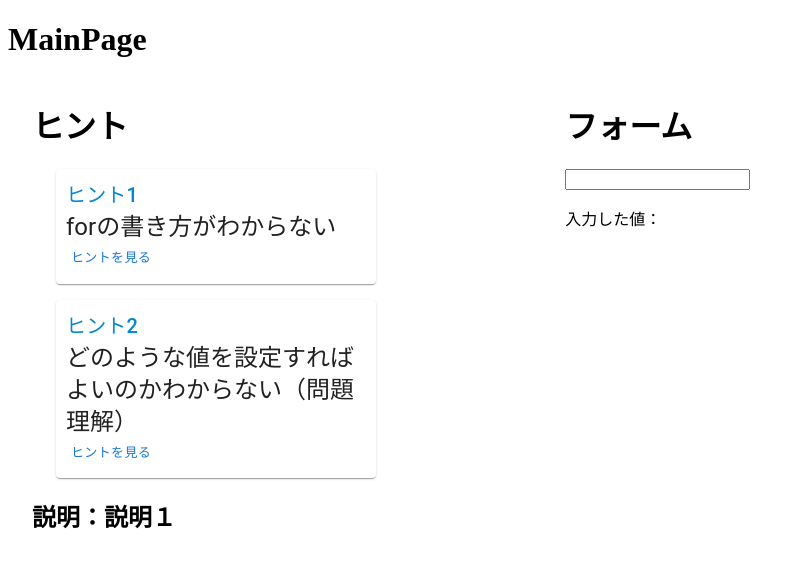
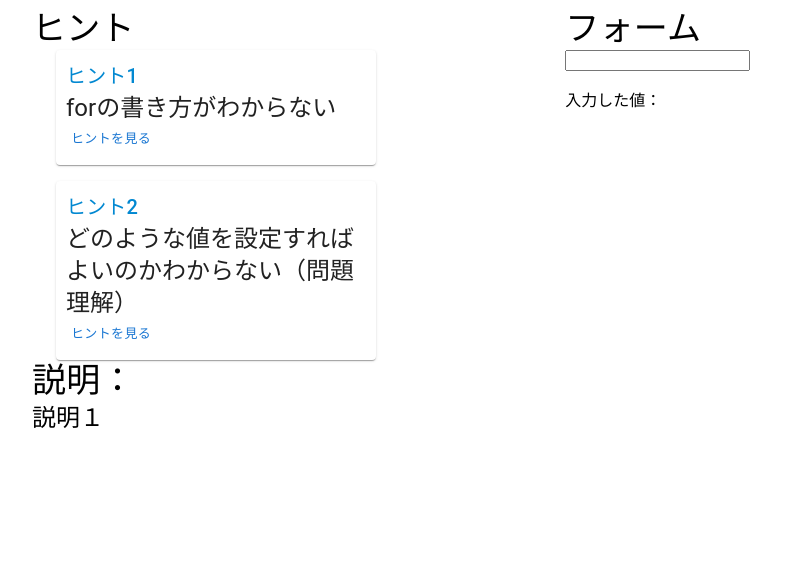
Before and after one commit to KHashimoto3/FIT2023_KH, a React (Vite) app in the folder mock/: page / in a window 1280 px wide. Shown: the top 568 px of the page, without its empty margins (0-805 px from the left). Built offline with nearby package versions, Linux system fonts and the light colour scheme.

Commit message:
タイトルや説明をTypoを使ったものに変更した。

```diff
--- a/mock/src/components/Assist.tsx
+++ b/mock/src/components/Assist.tsx
@@ -18,7 +18,7 @@ export const Assist = (props: Props) => {
 
     return (
         <Container maxWidth="md">
-            <h1>ヒント</h1>
+            <Typography variant="h4">ヒント</Typography>
             <Container maxWidth="md">
                 <Stack spacing={2}>
                     {hintList.map((hint, index) => {
@@ -33,7 +33,8 @@ export const Assist = (props: Props) => {
                 }
                  </Stack>
             </Container>
-            <h2>説明：{hintList[hintIndex].explanation}</h2>
+            <Typography variant="h4">説明：</Typography>
+            <Typography variant="h5">{hintList[hintIndex].explanation}</Typography>
         </Container>
     )
 };
--- a/mock/src/components/Form.tsx
+++ b/mock/src/components/Form.tsx
@@ -1,11 +1,11 @@
 import { useState } from "react";
-import { Container } from "@mui/material";
+import { Container, Typography } from "@mui/material";
 
 export const Form = () => {
     const [formValue, setFormValue] = useState<string>("");
     return (
         <Container maxWidth="md">
-            <h1>フォーム</h1>
+            <Typography variant="h4">フォーム</Typography>
             <input type="text" size={20} onChange={(event) => setFormValue(event.target.value)} /><br />
             <p>入力した値：{formValue}</p>
         </Container>
--- a/mock/src/components/MainPage.tsx
+++ b/mock/src/components/MainPage.tsx
@@ -1,4 +1,4 @@
-import { Box, Grid } from "@mui/material";
+import { Box, Grid, Typography } from "@mui/material";
 import { Assist } from "./Assist";
 import { Form } from "./Form";
 
@@ -21,7 +21,6 @@ export const MainPage = () => {
 
     return (
         <div>
-            <h1>MainPage</h1>
             <Box>
             <Grid container spacing={2}>
                 <Grid item xs={5}>
```
Lines whose indentation alone changed are shown as unchanged.
